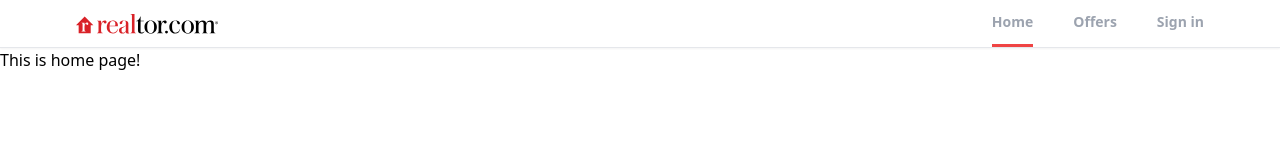
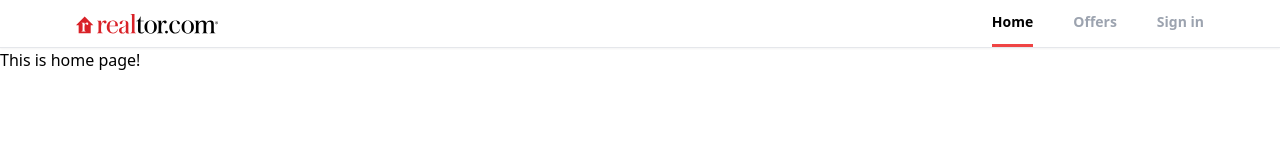
Before and after one commit to zdTang/realtor-clone-react-mike, a React (Create React App) app: page / in a window 1280 px wide. Shown: the top 160 px of the page. Built offline with nearby package versions, Linux system fonts and the light colour scheme.

Commit message:
2-3-7 Another Way to do conditional style

```diff
--- a/src/components/Header.jsx
+++ b/src/components/Header.jsx
@@ -22,26 +22,24 @@
         <div>
           <ul className="flex space-x-10">
             <li
-              className={`cursor-pointer py-3 text-sm font-semibold text-gray-400   ${
-                pathMathRoute("/") &&
-                "text-black border-b-red-500 border-b-[3px]"
-              }`}
+              className={
+                `cursor-pointer py-3 text-sm font-semibold
+                ${pathMathRoute("/") ? "text-black border-b-red-500 border-b-[3px]":"text-gray-400"}
+                `}
             >
               Home
             </li>
             <li
-              className={`cursor-pointer py-3 text-sm font-semibold text-gray-400   ${
-                pathMathRoute("/offers") &&
-                "text-black border-b-red-500 border-b-[3px]"
-              }`}
+              className={`cursor-pointer py-3 text-sm font-semibold
+              ${pathMathRoute("/offers")?"text-black border-b-red-500 border-b-[3px]":"text-gray-400"}
+              `}
             >
               Offers
             </li>
             <li
-              className={`cursor-pointer py-3 text-sm font-semibold text-gray-400  ${
-                pathMathRoute("/sign-in") &&
-                "text-black border-b-red-500 border-b-[3px]"
-              }`}
+              className={`cursor-pointer py-3 text-sm font-semibold
+              ${pathMathRoute("/sign-in") ? "text-black border-b-red-500 border-b-[3px]":"text-gray-400"}
+              `}
             >
               Sign in
             </li>
```
